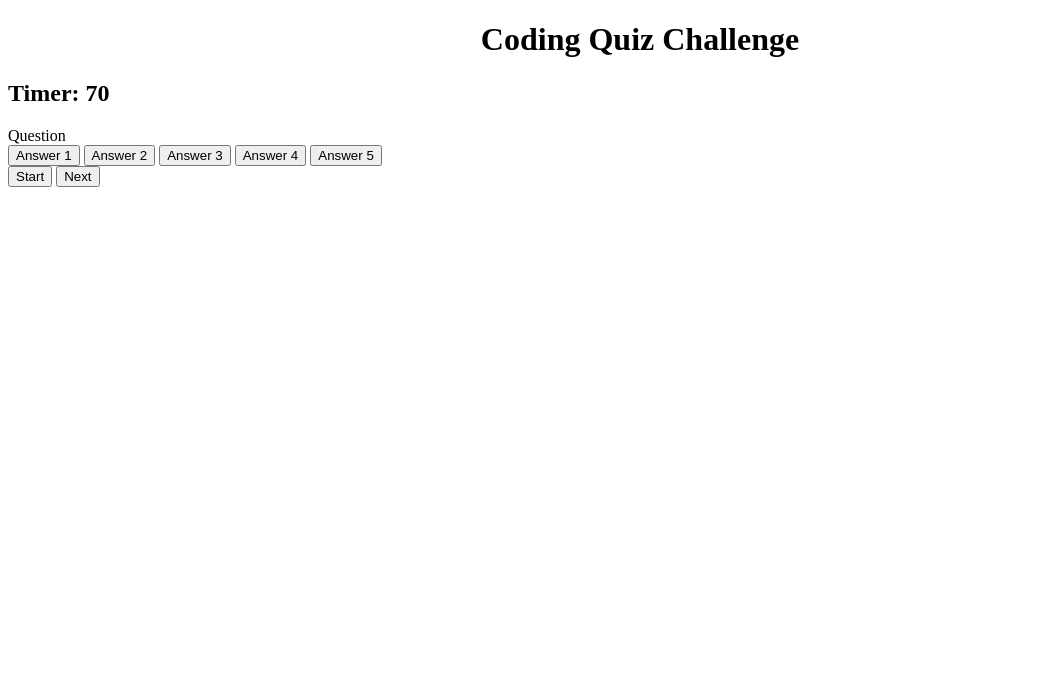
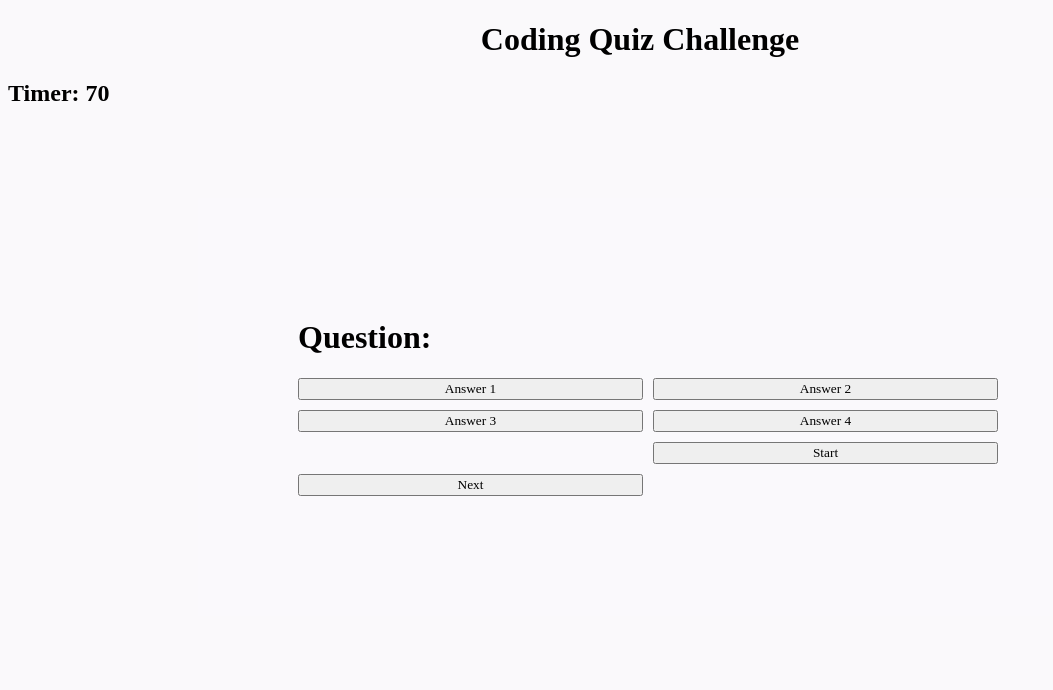
Before and after one commit to MCalvario/Web-APIs-Code-Quiz, a plain HTML site: page index.html in a window 1280 px wide. Shown: the whole page, without its empty margins (0-1053 px from the left). Drawn offline with Linux system fonts and the light colour scheme.

Commit message:
Styled the button container

```diff
--- a/index.html
+++ b/index.html
@@ -7,27 +7,26 @@
     <title>Web API Code Quiz</title>
 
     <!--Link CSS-->
-    <link rel="stylesheet" href="" />
+    <link href="style.css" rel="stylesheet" />
 </head>
 <body>
     <!--Start off with a title to appear on the page-->
     <h1 style="text-align:center;">Coding Quiz Challenge</h1>
     <!--Create a countdown id-->
     <h2 id="countdown"></h2>
-
+<main>
  <div class="buttonContainer">
 
   <div id="questionsContainer" class="hide"></div>
 
-  <div id="questions">Question</div>
+  <div id="questions"><h1>Question:</h1></div>
 
-  <div id="answerButtons" class="btn-grid">
+  <div id="answerButtons" class="btnGrid">
 
     <button class="btn">Answer 1</button>
     <button class="btn">Answer 2</button>
     <button class="btn">Answer 3</button>
     <button class="btn">Answer 4</button>
-    <button class="btn">Answer 5</button>
 
   <div class="controls"></div>
 
@@ -35,6 +34,9 @@
 
   <button id="nextBtn" class="nextBtn btn hide">Next</button>
 
+  </main>
+
+
     <!--link js-->
   <script src= "script.js"></script>
 </body>
--- a/style.css
+++ b/style.css
@@ -0,0 +1,36 @@
+*, *::before, *::after {
+    box-sizing: border-box;
+    /*Choose the font for the page*/
+    font-family: 'Times New Roman', Times, serif;
+}
+/*pick a white background color*/
+body {
+    background-color: rgb(250, 249, 251)
+
+}
+/*This is how the main section will be styled*/
+main {
+    padding: 0;
+    margin: 0;
+    display: flex;
+    width: 100vw;
+    height: 70vh;
+    justify-content: center;
+    align-items: center;
+}
+ /*This is how the button container will be styled*/
+.buttonContainer {
+    width: 900px;
+    max-height: 80%;
+    /*Make it white to blend in with the background*/
+    background-color: rgb(250, 249, 252);
+    padding: 100px;
+}
+
+/*place the buttons in a grid-like form to fit in the box*/
+.btnGrid {
+    display: grid;
+    grid-template-columns: repeat(2, auto);
+    gap: 10px;
+    margin: 20px 0;
+}
```
